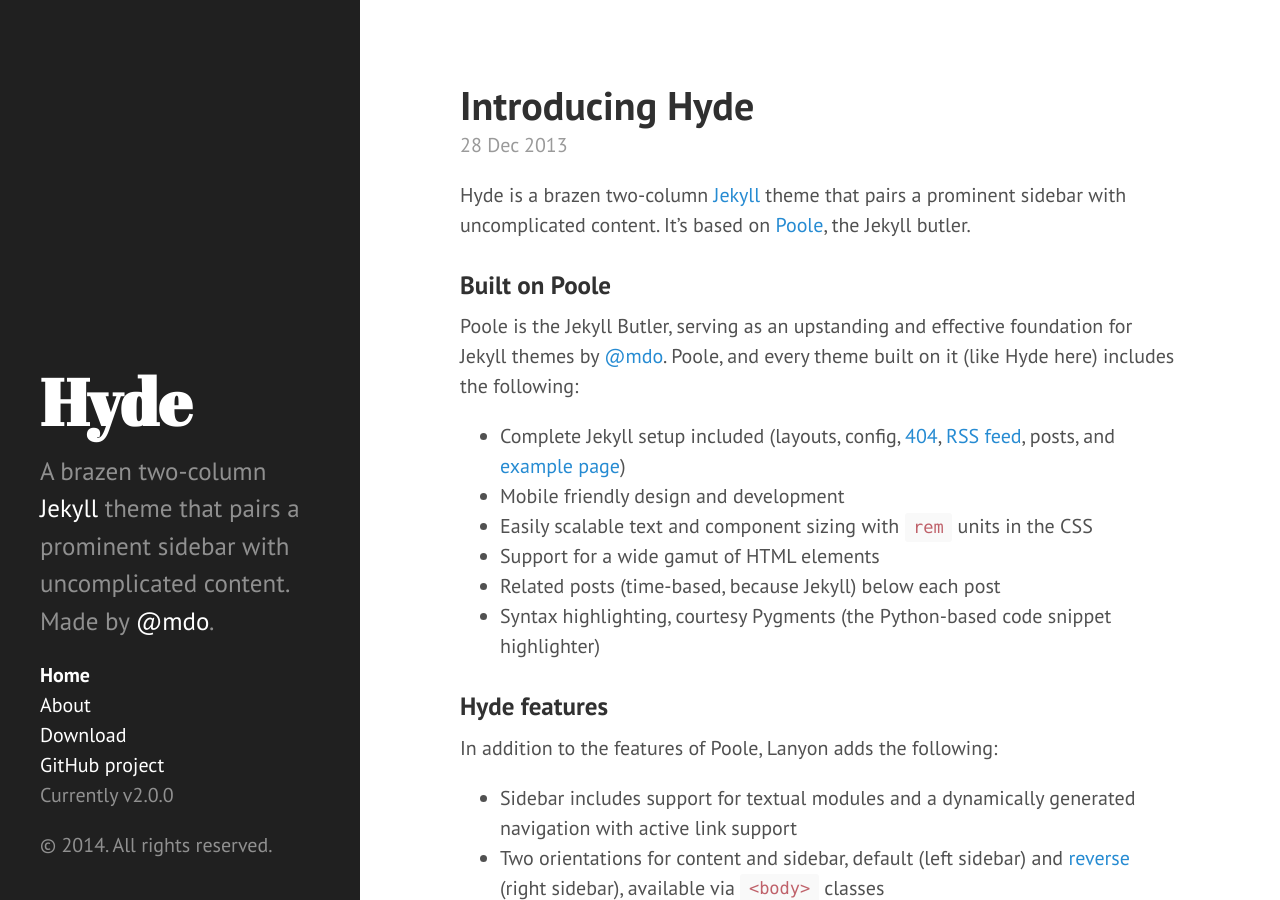
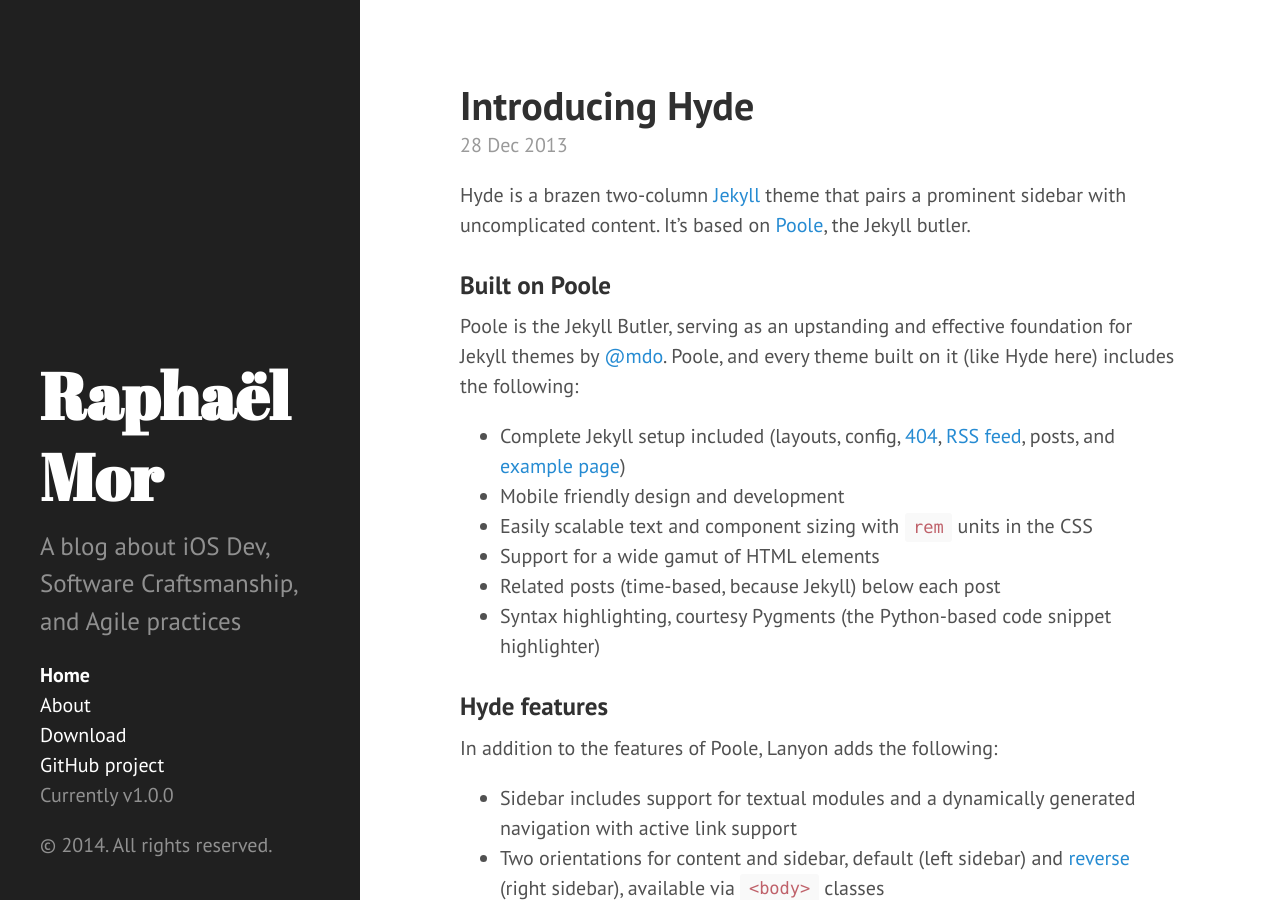
Before and after one commit to raphaelmor/raphaelmor.github.io, a Jekyll site: the page built from index.html, in a window 1280 px wide and 900 px high. Built offline with Jekyll 4.4.1, drawn with Linux system fonts in a browser that asks for light colours; Markdown is read by kramdown in place of the engine named in the settings; the list of posts is cut into pages by our own code.

Commit message:
Updated config file

```diff
--- a/_config.yml
+++ b/_config.yml
@@ -6,19 +6,19 @@
 permalink:        pretty
 
 # Setup
-title:            Hyde
-tagline:          'A Jekyll theme'
-description:      'A brazen two-column <a href="http://jekyllrb.com" target="_blank">Jekyll</a> theme that pairs a prominent sidebar with uncomplicated content. Made by <a href="https://twitter.com/mdo" target="_blank">@mdo</a>.'
-url:              http://hyde.getpoole.com
+title:            Raphaël Mor
+tagline:          'iOS Development'
+description:      'A blog about iOS Dev, Software Craftsmanship, and Agile practices'
+url:              http://raphaelmor.github.io
 
 author:
-  name:           'Mark Otto'
-  url:            https://twitter.com/mdo
+  name:           'Raphaël Mor'
+  url:            https://twitter.com/raphaelmor
 
 paginate:         5
 
 # Custom vars
-version:          2.0.0
+version:          1.0.0
 
 github:
-  repo:           https://github.com/poole/hyde
+  repo:           https://github.com/raphaelmor
```
